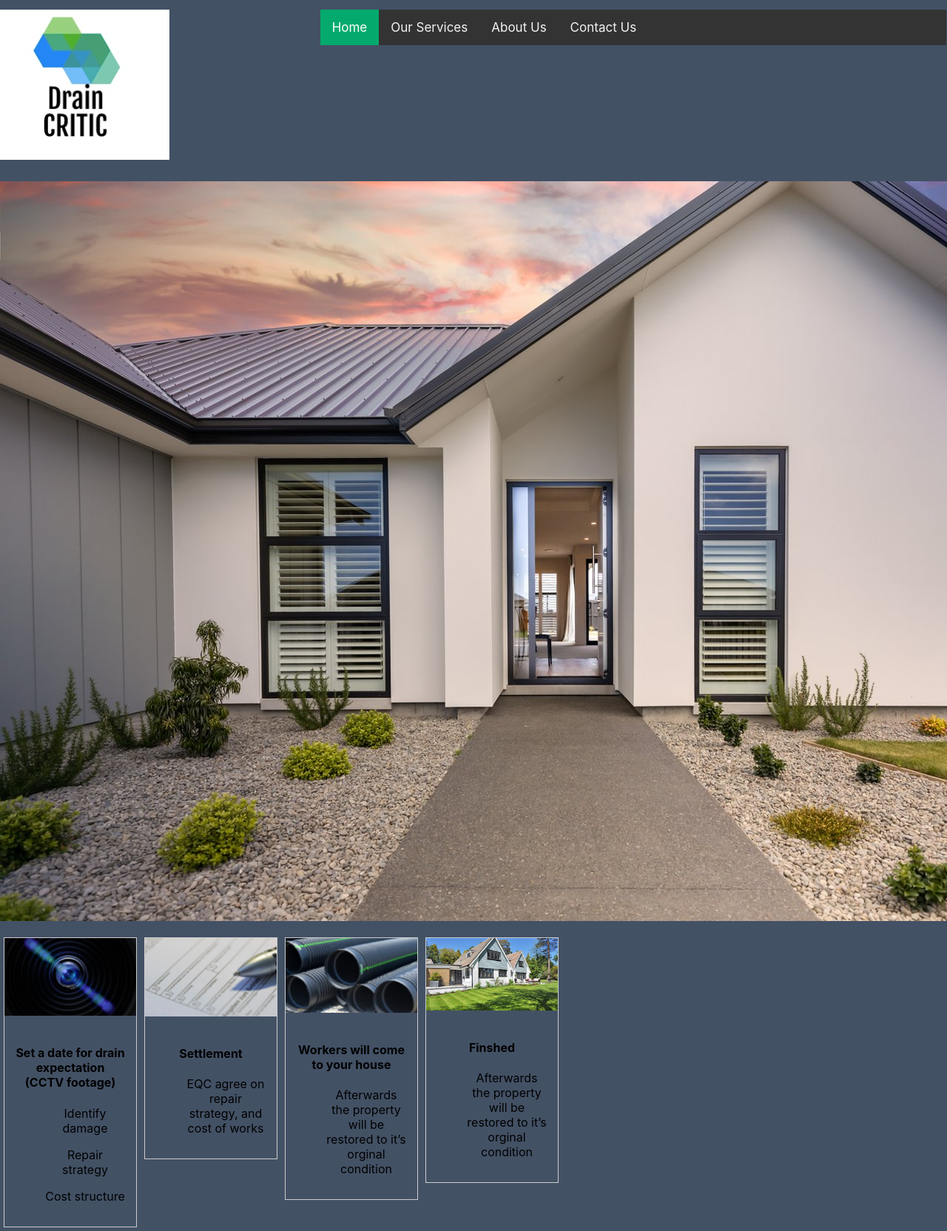
After one commit to HumaraWatkins/DrainageCritic, a PHP site: page /services.php in a window 1280 px wide; the page is wider, and only the part inside the window is pictured. The commit adds this page. Shown: that part at 74% size. Run offline with PHP 8.4, Linux system fonts and the light colour scheme.

Commit message:
sorted out columns

```diff
--- /dev/null
+++ b/services.php
@@ -0,0 +1,146 @@
+<!DOCTYPE html>
+<html>
+<head>
+<meta charset="utf-8">
+ <title>Drainage Critic - Homepage</title>
+    <link href="style.css" rel="stylesheet" type="text/css">
+
+ <!-- Load an icon library to show a hamburger menu (bars) on small screens -->
+<link rel="stylesheet" href="https://cdnjs.cloudflare.com/ajax/libs/font-awesome/4.7.0/css/font-awesome.min.css">
+
+    <style>
+
+    /* Add a black background color to the top navigation */
+.topnav {
+  background-color: #333;
+  overflow: hidden;
+}
+
+/* Style the links inside the navigation bar */
+.topnav a {
+  float: left;
+  color: #f2f2f2;
+  text-align: center;
+  padding: 14px 16px;
+  text-decoration: none;
+  font-size: 17px;
+}
+
+/* Change the color of links on hover */
+.topnav a:hover {
+  background-color: #ddd;
+  color: black;
+}
+
+/* Add a color to the active/current link */
+.topnav a.active {
+  background-color: #04AA6D;
+  color: white;
+
+    </style>
+    <style>
+
+    div.gallery {
+  margin: 5px;
+  border: 1px solid #ccc;
+  float: left;
+  width: 180px;
+}
+
+div.gallery:hover {
+  border: 1px solid #777;
+}
+
+div.gallery img {
+  width: 100%;
+  height: auto;
+}
+
+div.desc {
+  padding: 15px;
+  text-align: center;
+}
+</style>
+</head>
+<body>
+
+
+
+
+ </body>
+<body>
+
+    <div class="section group">
+	<div class="col span_1_of_3">
+<img src = "images/logo.jpg">
+	</div>
+	<div class="col span_2_of_3">
+
+  <div class="topnav">
+  <a class="active" href="index.php">Home</a>
+  <a href="services.php">Our Services</a>
+  <a href="aboutus.php">About Us</a>
+  <a href="contactus.php">Contact Us</a>
+</div>
+
+
+	</div>
+</div>
+<div class="section group">
+	<div class="col span_3_of_3">
+<img src ="images/house.jpg">
+	</div>
+</div>
+
+
+<div class="gallery">
+  <a target="_blank" href="img_assement.jpg">
+    <img src="images/assement.jpg" alt="Assesment" width="600" height="400">
+  </a>
+  <div class="desc">
+      <h4>Set a date for drain expectation (CCTV footage)</h4>
+      <ul> Identify damage </ul>
+      <ul>Repair strategy </ul>
+    <ul>Cost structure </ul>
+
+</div>
+</div>
+
+<div class="gallery">
+   <a target="_blank" href="img_assement.jpg">
+    <img src="images/setlement.jpg" alt="settlement" width="600" height="400">
+  </a>
+  <div class="desc">
+      <h4> Settlement </h4>
+      <ul>  EQC agree on repair strategy, and cost of works </ul>
+
+    </div>
+</div>
+
+    <div class="gallery">
+  <a target="_blank" href="img_physicalworks.jpg">
+    <img src="images/Physicalworks.jpg" alt="physicalworks" width="600" height="400">
+  </a>
+  <div class="desc">
+
+      <h4>Workers will come to your house</h4>
+
+      <ul>Afterwards the property will be restored to it’s orginal condition </ul>
+
+          </div>
+</div>
+
+<div class="gallery">
+  <a target="_blank" href="img_finshed.jpg">
+    <img src="images/finshed.jpg" alt="finshed" width="600" height="400">
+  </a>
+    <div class="desc">
+        <h4>Finshed</h4>
+        <ul>Afterwards the property will be restored to it’s orginal condition </ul>
+</div>
+</div>
+
+
+
+</body>
+</html>
--- a/style.css
+++ b/style.css
@@ -49,14 +49,53 @@ body {
 	width: 32.2%;
 }
 
+
+
+/*  GRID OF NINE  */
+.span_9_of_9 {
+	width: 100%;
+}
+
+.span_8_of_9 {
+  	width: 88.77%;
+}
+
+.span_7_of_9 {
+  	width: 77.55%;
+}
+
+.span_6_of_9 {
+  	width: 66.33%;
+}
+
+.span_5_of_9 {
+  	width: 55.11%;
+}
+
+.span_4_of_9 {
+  	width: 43.88%;
+}
+
+.span_3_of_9 {
+  	width: 32.66%;
+}
+
+.span_2_of_9 {
+  	width: 21.44%;
+}
+
+.span_1_of_9 {
+  	width: 10.22%;
+}
+
 /*  GO FULL WIDTH AT LESS THAN 480 PIXELS */
 
 @media only screen and (max-width: 600px) {
 	.col { margin: 1% 0 1% 0%;}
 	.span_3_of_3, .span_2_of_3, .span_1_of_3 { width: 100%; }
+
+    .span_1_of_9, .span_2_of_9, .span_3_of_9, .span_4_of_9, .span_5_of_9, .span_6_of_9, .span_7_of_9, .span_8_of_9, .span_9_of_9 { width: 100%; }
 }
-
-
 
 .login {
   	width: 400px;
```
Also changed, not shown: index.php (+9 -3 lines), pages.sql (renamed from drainagecritic.sql, +1 -35 lines), images/Ourservices.jpg (added), images/Physicalworks.jpg (added), images/assement.jpg (added), images/finshed.jpg (added), images/setlement.jpg (added).
